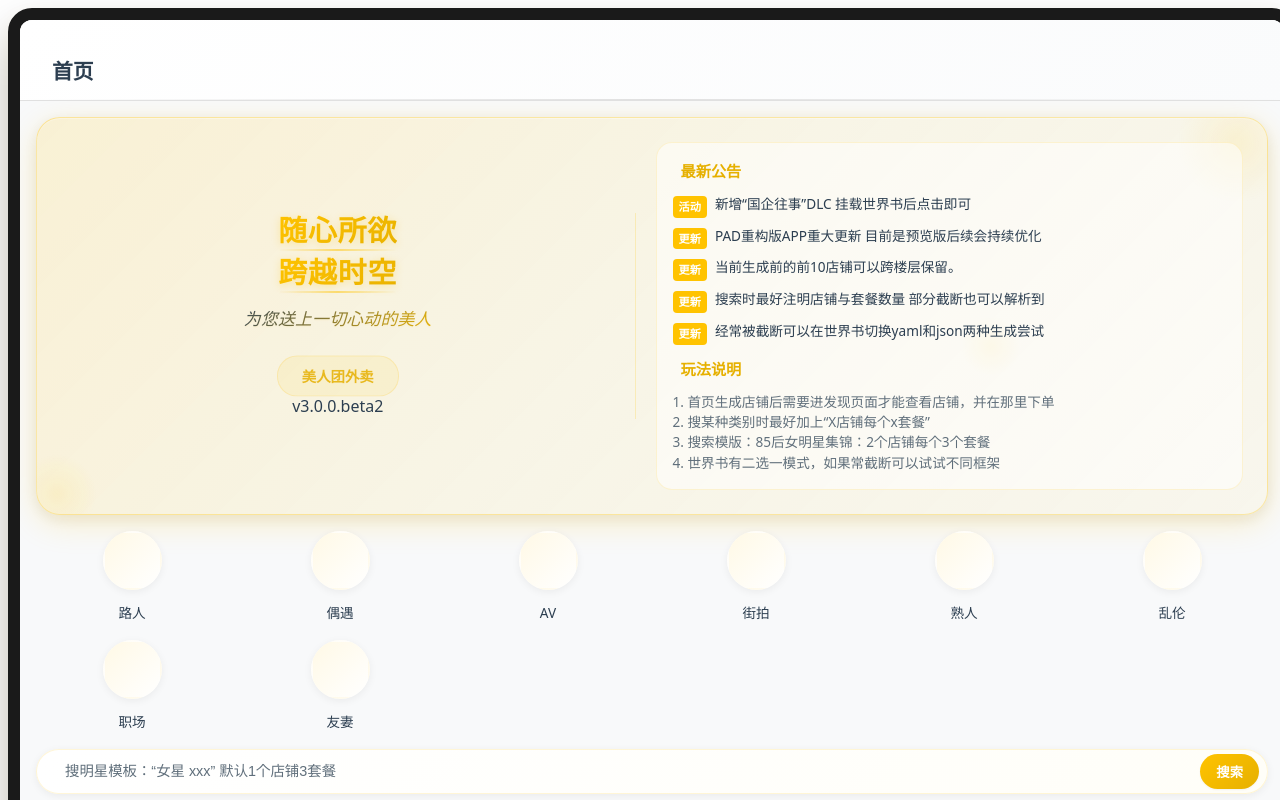
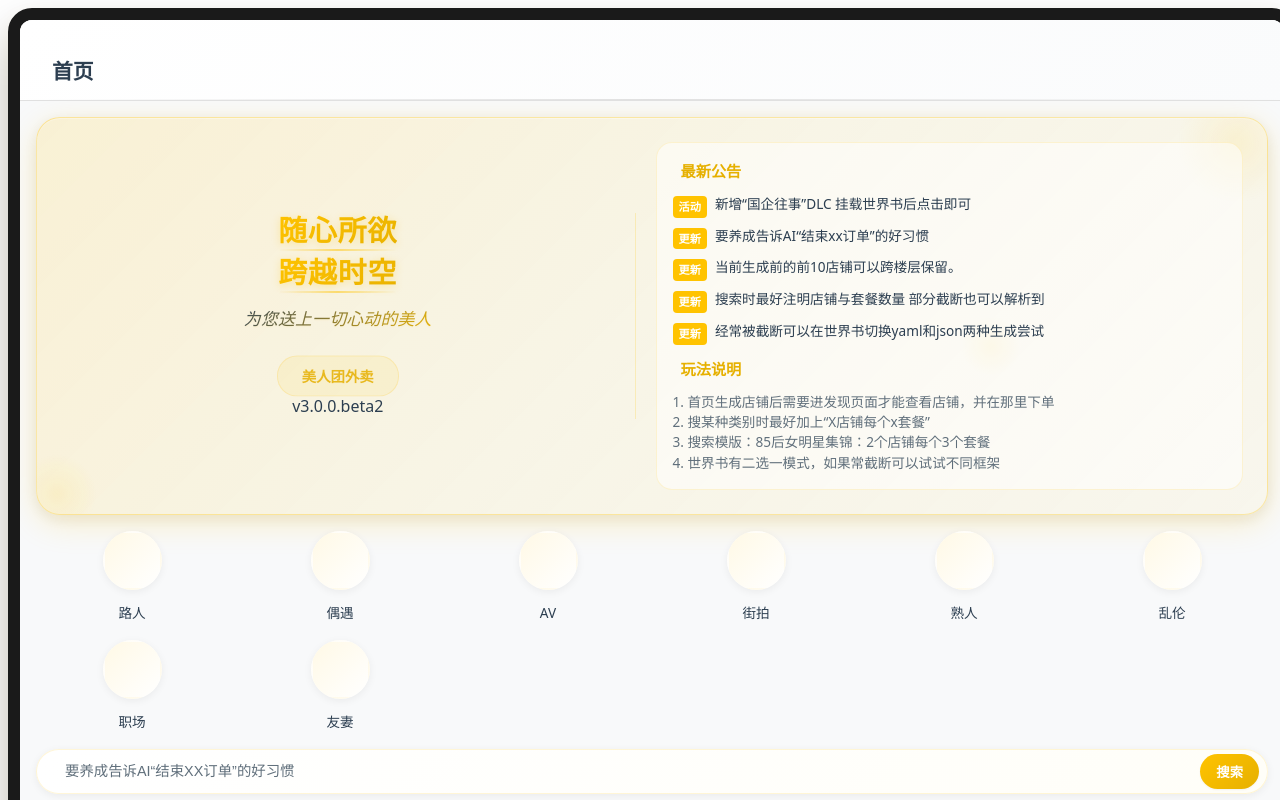
Before and after one commit to xuexix-alt/meituan-tavern-xjia, a Vue app: page / in a window 1280 px wide. Shown: the top 800 px of the page. Built offline with nearby package versions, Linux system fonts and the light colour scheme; the HTML template or start-up script is replaced by a standard one.

Commit message:
Update Home.vue

```diff
--- a/src/APP/Home.vue
+++ b/src/APP/Home.vue
@@ -56,7 +56,7 @@
                 </div>
                 <div class="notice-item">
                   <span class="notice-tag">更新</span>
-                  <span class="notice-text">PAD重构版APP重大更新 目前是预览版后续会持续优化 </span>
+                  <span class="notice-text">要养成告诉AI“结束xx订单”的好习惯 </span>
                 </div>
                 <div class="notice-item">
                   <span class="notice-tag">更新</span>
@@ -127,7 +127,7 @@
       <!-- 搜索栏 -->
       <div class="search-bar-container">
         <i class="fas fa-search"></i>
-        <input v-model="searchKeyword" placeholder="搜明星模板：“女星 xxx” 默认1个店铺3套餐" @keyup.enter="doSearch" />
+        <input v-model="searchKeyword" placeholder="要养成告诉AI“结束XX订单”的好习惯" @keyup.enter="doSearch" />
         <button class="search-btn" @click="doSearch">搜索</button>
       </div>
 
```
